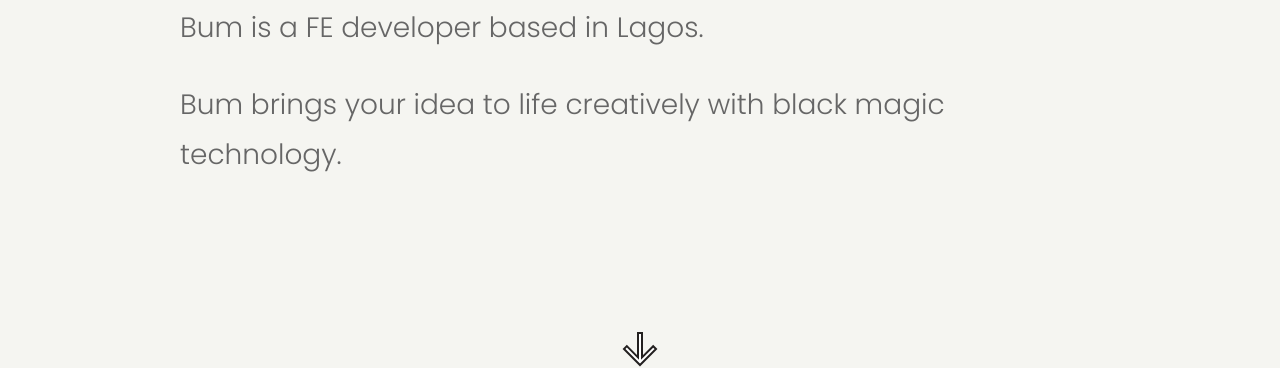
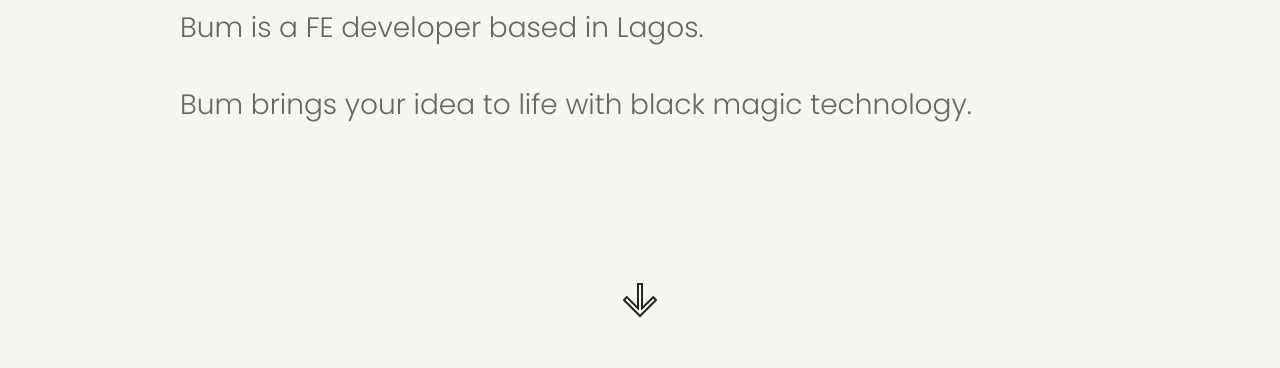
Before and after one commit to dev-sheriff-fe/sample-folio, a plain HTML site: page index.html in a window 1280 px wide. Shown: the part 428-796 px from the top of the page. Drawn offline with Linux system fonts and the light colour scheme.

Commit message:
Update index.html

```diff
--- a/index.html
+++ b/index.html
@@ -60,7 +60,7 @@
           <h2 id="intro-h2" class="title--lg intro-tagline">Web Developer.</h2>
           <p class="text--xl">Bum is a FE developer based in Lagos.</p>
           <p class="text--xl">
-            Bum brings your idea to life creatively with
+            Bum brings your idea to life with
             <strong>black magic technology</strong>.
           </p>
         </div>
```
